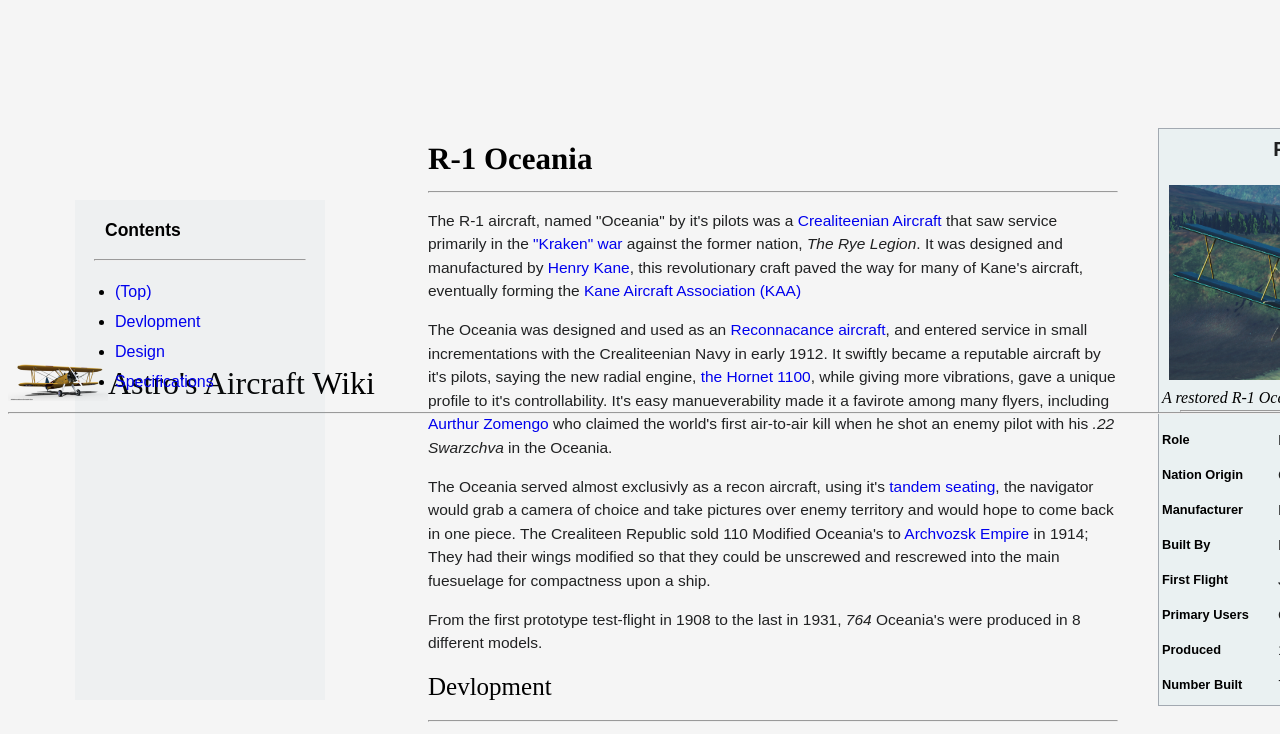
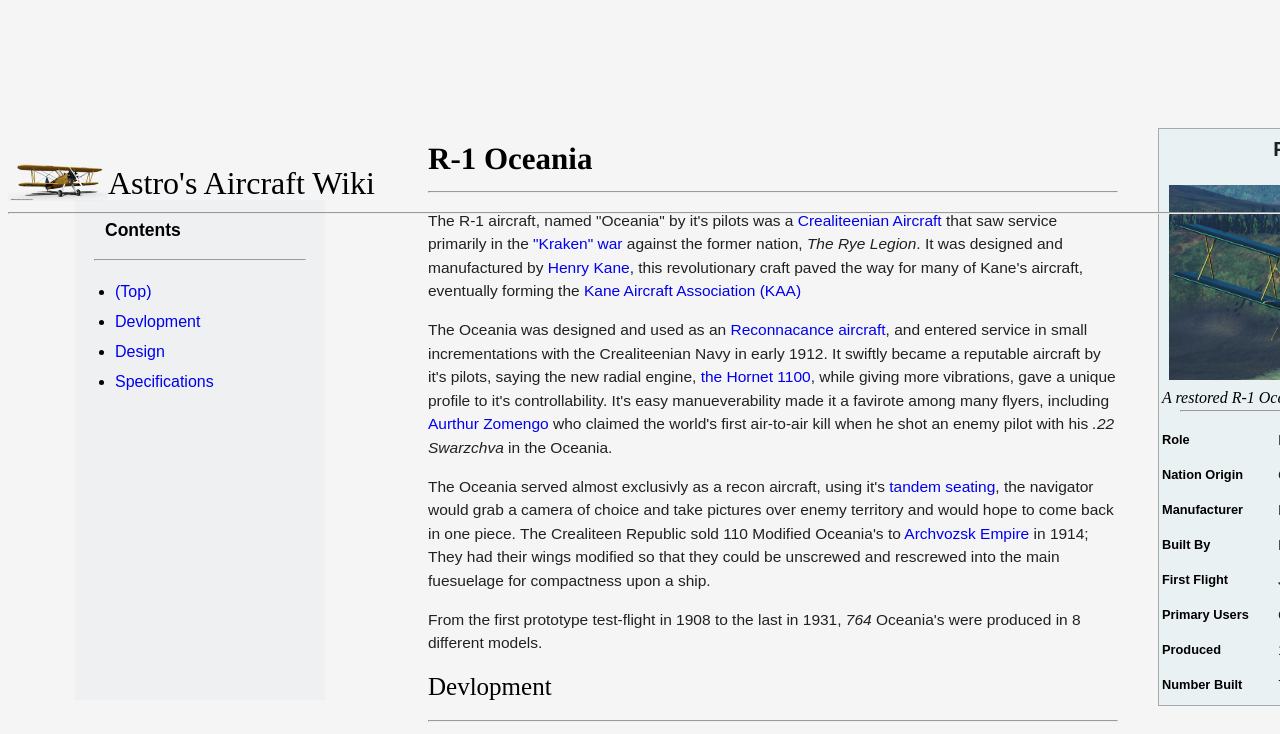
Before and after one commit to Astrocricket777/Astrocricket777.github.io, a plain HTML site: page Article1.html in a window 1280 px wide. Shown: the top 734 px of the page. Drawn offline with Linux system fonts and the light colour scheme.

Commit message:
Update style.css

```diff
--- a/style.css
+++ b/style.css
@@ -73,7 +73,7 @@ li {
 
 .NavBar {
     position: relative;
-    top: -3010px;
+    top: -3210px;
     width: 1920px;
     height: 65px;
 }
```
